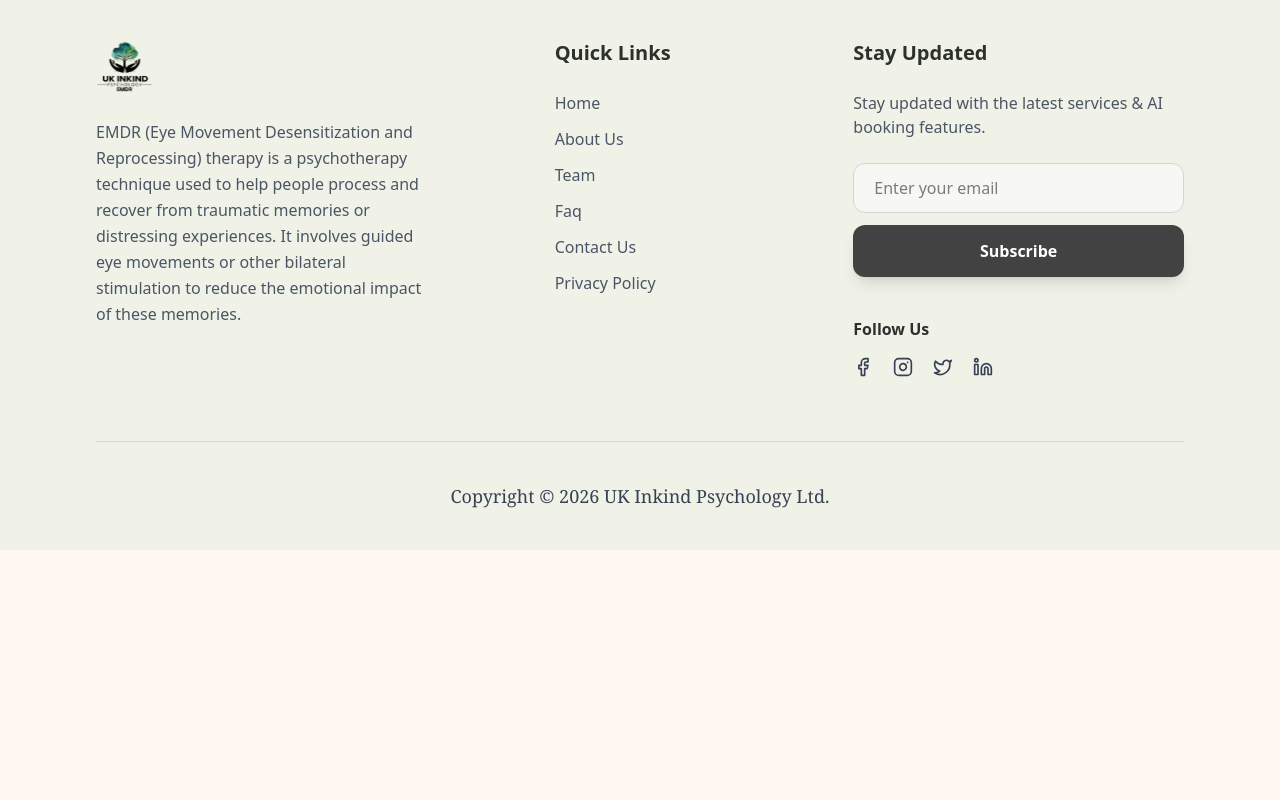
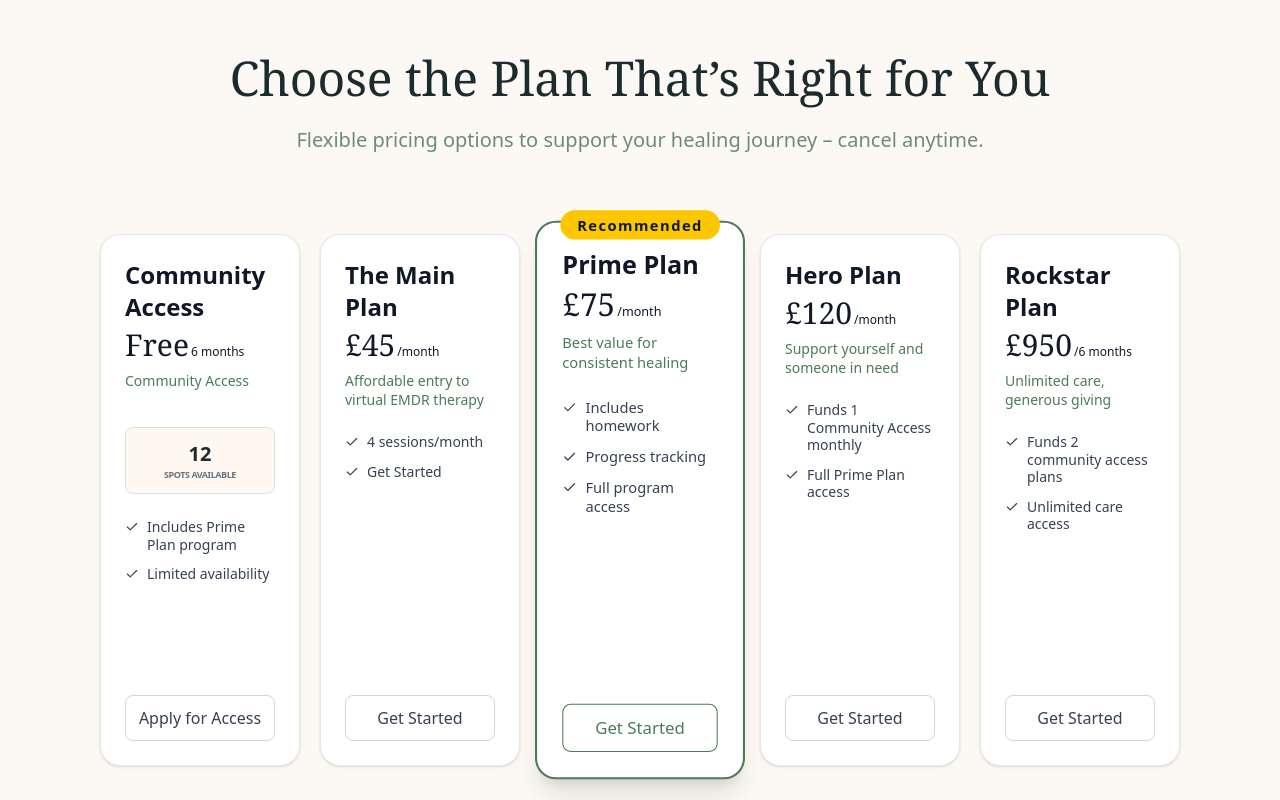
Before and after one commit to Topan-Roy/uk-inkind-BD, a Next.js app: page /GetStarted in a window 1280 px wide. Shown: the part 3320-4120 px from the top of the page. Before the commit the page ends 3870 px from the top, so only its background shows below. Built offline with nearby package versions, Linux system fonts and the light colour scheme.

Commit message:
added PricingSection section

```diff
--- a/src/app/(public)/GetStarted/page.js
+++ b/src/app/(public)/GetStarted/page.js
@@ -1,4 +1,5 @@
 import HowThisActually from '@/components/publicComponents/HowThisActually';
+import PricingSection from '@/components/publicComponents/PricingSection';
 import ReadytoRewind from '@/components/publicComponents/ReadytoRewind';
 import Therapyshouldn from '@/components/publicComponents/Therapyshouldn';
 import WhatIncluded from '@/components/publicComponents/WhatIncluded ';
@@ -11,6 +12,7 @@ const GetStarted = () => {
             <HowThisActually></HowThisActually>
             <Therapyshouldn></Therapyshouldn>
             <WhatIncluded></WhatIncluded>
+            <PricingSection></PricingSection>
         </div>
     );
 };
--- a/src/components/publicComponents/PricingSection.jsx
+++ b/src/components/publicComponents/PricingSection.jsx
@@ -1,4 +1,3 @@
-
 "use client";
 
 import React from "react";
@@ -30,7 +29,11 @@ const PricingSection = () => {
       price: "£75",
       duration: "/month",
       subText: "Best value for consistent healing",
-      features: ["Includes homework", "Progress tracking", "Full program access"],
+      features: [
+        "Includes homework",
+        "Progress tracking",
+        "Full program access",
+      ],
       buttonText: "Get Started",
       recommended: true,
     },
@@ -55,7 +58,6 @@ const PricingSection = () => {
   return (
     <section className="bg-[#FCF9F4] py-24 px-6 md:px-10">
       <div className="max-w-[90%] mx-auto">
-
         {/* Header Content */}
         <div className="text-center mb-20">
           <motion.h2
@@ -73,11 +75,12 @@ const PricingSection = () => {
             transition={{ delay: 0.2 }}
             className="text-[#6E8B7A] text-xl font-medium"
           >
-            Flexible pricing options to support your healing journey – cancel anytime.
+            Flexible pricing options to support your healing journey – cancel
+            anytime.
           </motion.p>
         </div>
 
-        <div className="block md:flex gap-4 items-stretch">
+        <div className="grid grid-cols-1 md:grid-cols-2 lg:grid-cols-5 gap-5 items-stretch ">
           {plans.map((plan, index) => (
             <motion.div
               key={index}
@@ -85,15 +88,15 @@ const PricingSection = () => {
               whileInView={{ opacity: 1, y: 0 }}
               viewport={{ once: true }}
               transition={{ delay: index * 0.1 }}
-              className={`relative bg-white rounded-[20px] p-6 flex flex-col transition-all duration-300 ${
+              className={`relative bg-white rounded-[20px] p-6 flex flex-col transition-all duration-300 w-full ${
                 plan.recommended
-                  ? "border-[2.5px] border-black scale-105 z-10 shadow-xl"
+                  ? "border-[2.5px] border-[#4A7C59] scale-105 z-10 shadow-xl"
                   : "border border-gray-200 shadow-sm"
               }`}
             >
               {plan.recommended && (
-                <div className="absolute -top-[9] left-1/2 -translate-x-1/2 bg-white border-[2.5px] border-black px-4 py-0.5 z-20">
-                  <span className="text-[10px] font-black uppercase tracking-widest text-black">
+                <div className="absolute -top-3 left-1/2 -translate-x-1/2 bg-[#FDC700] rounded-2xl   px-4 py-0.5 z-20">
+                  <span className="text-[14px] text-[#101828] font-semibold  tracking-widest ">
                     Recommended
                   </span>
                 </div>
@@ -101,19 +104,27 @@ const PricingSection = () => {
 
               {/* Top Info */}
               <div className="text-left mb-6">
-                <h3 className="text-lg font-bold text-[#1C2C2E] mb-1">{plan.name}</h3>
+                <h3 className="text-2xl font-semibold text-[#101828] mb-1">
+                  {plan.name}
+                </h3>
                 <div className="flex items-baseline gap-0.5">
-                  <span className="text-3xl font-serif text-[#1C2C2E]">{plan.price}</span>
-                  <span className="text-gray-500 text-[12px] font-medium">{plan.duration}</span>
+                  <span className="text-3xl font-serif text-[#101828]">
+                    {plan.price}
+                  </span>
+                  <span className="text-[#101828] text-[12px] font-medium">
+                    {plan.duration}
+                  </span>
                 </div>
-                <p className="text-gray-600 text-[12px] mt-2 leading-snug min-h-[32px]">
+                <p className="text-[#4A7C59] text-[14px] mt-2 leading-snug min-h-[32px]">
                   {plan.subText}
                 </p>
               </div>
 
               {plan.hasSpots && (
-                <div className="border border-black rounded-lg p-3 mb-6 text-center">
-                  <div className="text-xl font-bold text-[#1C2C2E]">{plan.spots}</div>
+                <div className="border border-[#DBE5DE] bg-[#FFF8F0] rounded-lg p-3 mb-6 text-center">
+                  <div className="text-xl font-bold text-[#1C2C2E]">
+                    {plan.spots}
+                  </div>
                   <div className="text-[9px] text-gray-500 uppercase font-black tracking-tighter">
                     Spots Available
                   </div>
@@ -122,21 +133,21 @@ const PricingSection = () => {
 
               <div className="flex-grow mb-8 space-y-3">
                 {plan.features.map((feature, fIndex) => (
-                  <div key={fIndex} className="flex items-start gap-2">
-                    <Check className="w-3.5 h-3.5 text-black mt-0.5 shrink-0" />
-                    <span className="text-[12px] text-gray-700 leading-tight">
+                  <div key={fIndex} className="flex items-start gap-2 text-[#4A7C59]">
+                    <Check className="w-3.5 h-3.5 text-[#364153] mt-0.5 shrink-0" />
+                    <span className="text-[14px] text-[#364153] leading-tight">
                       {feature}
                     </span>
                   </div>
                 ))}
               </div>
 
-             <div className="mt-auto">
+              <div className="mt-20">
                 <button
-                  className={`w-full py-2.5 rounded-lg text-[13px] font-bold border-[1.5px] transition-all ${
+                  className={`w-full py-2.5 rounded-lg text-[16px] font-medium border-[1.5px] border-[#4A7C59] transition-all  ${
                     plan.recommended
-                    ? "bg-white border-black text-black hover:bg-black hover:text-white"
-                    : "bg-white border-gray-300 text-gray-700 hover:border-black hover:text-black"
+                      ? "bg-white border-[#4A7C59] text-[#4A7C59] hover:bg-[#456b4c] hover:text-white"
+                      : "bg-white border-gray-300 text-gray-700 hover:border-[#4A7C59] hover:text-[#4A7C59]"
                   }`}
                 >
                   {plan.buttonText}
```
